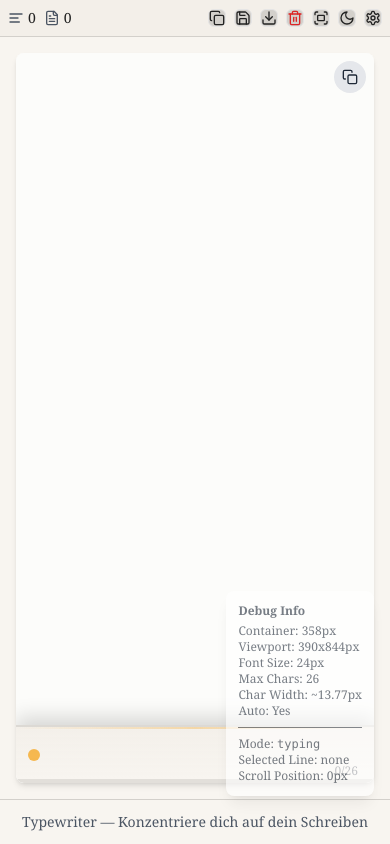
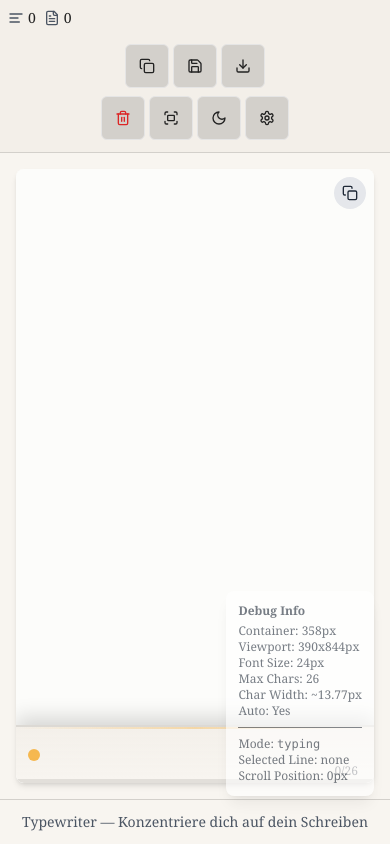
Before and after one commit to ambrecht/typewritter2025, a Next.js app: page / in a window 390 px wide. Built offline with nearby package versions, Linux system fonts and the light colour scheme; no server answers.

Commit message:
Improve mobile layout for control bar

```diff
--- a/components/control-bar.tsx
+++ b/components/control-bar.tsx
@@ -18,6 +18,14 @@ import {
 import { Button } from "@/components/ui/button"
 import { useTypewriterStore } from "@/store/typewriter-store"
 import { useKeyboard } from "@/hooks/use-keyboard"
+
+// Helper to detect touch-capable devices
+function detectTouchDevice() {
+  return (
+    typeof window !== "undefined" &&
+    ("ontouchstart" in window || navigator.maxTouchPoints > 0)
+  )
+}
 
 interface ControlBarProps {
   wordCount: number
@@ -52,6 +60,8 @@ function ControlBar({
   const [copied, setCopied] = useState(false)
   const [isAndroid, setIsAndroid] = useState(false)
   const [isSmallScreen, setIsSmallScreen] = useState(false)
+  const [isTouchDeviceState, setIsTouchDevice] = useState(false)
+  const [isVeryNarrowScreen, setIsVeryNarrowScreen] = useState(false)
 
   // Keyboard-Hook verwenden
   const { hideKeyboard, showKeyboard } = useKeyboard({
@@ -59,14 +69,18 @@ function ControlBar({
     isAndroid,
   })
 
-  // Überprüfen, ob es sich um ein Android-Gerät handelt und Bildschirmgröße überwachen
+  // Geräte- und Bildschirmgrößenerkennung
   useEffect(() => {
     const isAndroidDevice = /Android/.test(navigator.userAgent)
     setIsAndroid(isAndroidDevice)
+    setIsTouchDevice(detectTouchDevice())
 
     const handleResize = () => {
       setIsCompactView(window.innerWidth < 640)
       setIsSmallScreen(window.innerWidth < 768 || isAndroidDevice)
+      setIsVeryNarrowScreen(
+        window.innerWidth < 400 && window.innerHeight > window.innerWidth,
+      )
     }
 
     handleResize()
@@ -177,9 +191,94 @@ function ControlBar({
 
   // Button-Styling
   const buttonSize = isSmallScreen ? "xs" : "sm"
+  const touchSize =
+    isTouchDeviceState || isAndroid || isVeryNarrowScreen
+      ? "min-h-[44px] min-w-[44px]"
+      : ""
   const buttonClass = `${
     darkMode ? "bg-gray-700 hover:bg-gray-600 text-gray-200" : "bg-[#d3d0cb] hover:bg-[#c4c1bc] text-[#222]"
-  } font-serif ${isAndroid ? "min-h-[36px] min-w-[36px]" : ""}`
+  } font-serif ${touchSize}`
+
+  // Button definitions
+  const primaryButtons = [
+    {
+      icon: <Copy className="h-4 w-4" />,
+      label: copied ? "Kopiert!" : "Kopieren",
+      action: copyToClipboard,
+      aria: "Kopieren",
+    },
+    {
+      icon: <Save className={`h-4 w-4 ${isSaving ? "animate-pulse" : ""}`} />,
+      label: isSaving ? "Speichern..." : "Speichern",
+      action: handleSave,
+      disabled: isSaving,
+      aria: "Speichern",
+    },
+    {
+      icon: <Download className={`h-4 w-4 ${isLoading ? "animate-pulse" : ""}`} />,
+      label: isLoading ? "Laden..." : "Laden",
+      action: handleLoad,
+      disabled: isLoading,
+      aria: "Letzte Sitzung laden",
+    },
+  ]
+
+  const secondaryButtons = [
+    {
+      icon: <Trash2 className="h-4 w-4 text-red-600 dark:text-red-400" />,
+      label: "Löschen",
+      action: handleDelete,
+      className: "hover:bg-red-100 dark:hover:bg-red-900",
+      aria: "Alle Zeilen löschen",
+    },
+    {
+      icon: isFullscreen ? <Minimize2 className="h-4 w-4" /> : <Fullscreen className="h-4 w-4" />,
+      label: isFullscreen ? "Vollbild beenden" : "Vollbild",
+      action: () => {
+        toggleFullscreen()
+        setTimeout(() => {
+          refocusInput()
+        }, 300)
+      },
+      aria: isFullscreen ? "Vollbild beenden" : "Vollbild",
+    },
+    {
+      icon: darkMode ? <Sun className="h-4 w-4" /> : <Moon className="h-4 w-4" />,
+      label: darkMode ? "Hellmodus" : "Dunkelmodus",
+      action: toggleDarkMode,
+      aria: darkMode ? "Zum hellen Modus wechseln" : "Zum dunklen Modus wechseln",
+    },
+    {
+      icon: <Settings className="h-4 w-4" />,
+      label: "Einstellungen",
+      action: handleOpenSettings,
+      aria: "Einstellungen",
+    },
+  ]
+
+  const renderButtonGroup = (buttons: any[], showLabels = true) => (
+    <div className={`flex ${isVeryNarrowScreen ? "gap-1" : "gap-2"}`}>
+      {buttons.map((btn, index) => (
+        <Button
+          key={index}
+          variant="outline"
+          size={buttonSize}
+          onClick={(e: React.MouseEvent) => {
+            e.preventDefault()
+            e.stopPropagation()
+            btn.action(e)
+          }}
+          disabled={btn.disabled}
+          className={`${buttonClass} ${btn.className || ""}`}
+          aria-label={btn.aria}
+          title={btn.aria}
+        >
+          {btn.icon}
+          {showLabels && !isSmallScreen && <span className="ml-1">{btn.label}</span>}
+        </Button>
+      ))}
+    </div>
+  )
 
   // Vollbild-Layout für kleine Bildschirme
   if (isFullscreen && isSmallScreen) {
@@ -189,89 +288,8 @@ function ControlBar({
           darkMode ? "bg-gray-800/70 backdrop-blur-sm" : "bg-white/70 backdrop-blur-sm"
         }`}
       >
-        <Button
-          variant="outline"
-          size={buttonSize}
-          onClick={copyToClipboard}
-          className={buttonClass}
-          aria-label="Kopieren"
-          title="Kopieren"
-        >
-          <Copy className="h-4 w-4" />
-        </Button>
-
-        <Button
-          variant="outline"
-          size={buttonSize}
-          onClick={handleSave}
-          disabled={isSaving}
-          className={buttonClass}
-          aria-label="Speichern"
-          title="Speichern"
-        >
-          <Save className={`h-4 w-4 ${isSaving ? "animate-pulse" : ""}`} />
-        </Button>
-
-        <Button
-          variant="outline"
-          size={buttonSize}
-          onClick={handleLoad}
-          disabled={isLoading}
-          className={buttonClass}
-          aria-label="Letzte Sitzung laden"
-          title="Letzte Sitzung laden"
-        >
-          <Download className={`h-4 w-4 ${isLoading ? "animate-pulse" : ""}`} />
-        </Button>
-
-        <Button
-          variant="outline"
-          size={buttonSize}
-          onClick={handleDelete}
-          className={`${buttonClass} hover:bg-red-100 dark:hover:bg-red-900`}
-          aria-label="Alle Zeilen löschen"
-          title="Alle Zeilen löschen"
-        >
-          <Trash2 className="h-4 w-4 text-red-600 dark:text-red-400" />
-        </Button>
-
-        <Button
-          variant="outline"
-          size={buttonSize}
-          onClick={(e) => {
-            e.preventDefault()
-            e.stopPropagation()
-            toggleFullscreen()
-            setTimeout(() => showKeyboard(), 300)
-          }}
-          className={buttonClass}
-          aria-label={isFullscreen ? "Vollbild beenden" : "Vollbild"}
-          title={isFullscreen ? "Vollbild beenden" : "Vollbild"}
-        >
-          {isFullscreen ? <Minimize2 className="h-4 w-4" /> : <Fullscreen className="h-4 w-4" />}
-        </Button>
-
-        <Button
-          variant="outline"
-          size={buttonSize}
-          onClick={toggleDarkMode}
-          className={buttonClass}
-          aria-label={darkMode ? "Zum hellen Modus wechseln" : "Zum dunklen Modus wechseln"}
-          title={darkMode ? "Zum hellen Modus wechseln" : "Zum dunklen Modus wechseln"}
-        >
-          {darkMode ? <Sun className="h-4 w-4" /> : <Moon className="h-4 w-4" />}
-        </Button>
-
-        <Button
-          variant="outline"
-          size={buttonSize}
-          onClick={handleOpenSettings}
-          className={buttonClass}
-          aria-label="Einstellungen"
-          title="Einstellungen"
-        >
-          <Settings className="h-4 w-4" />
-        </Button>
+        {renderButtonGroup(primaryButtons, false)}
+        {renderButtonGroup(secondaryButtons, false)}
       </div>
     )
   }
@@ -279,9 +297,9 @@ function ControlBar({
   // Standard-Layout
   return (
     <div
-      className={`flex flex-wrap gap-2 sm:gap-4 items-center justify-between p-2 sm:p-3 ${
+      className={`flex flex-wrap items-center justify-between p-2 sm:p-3 ${
         darkMode ? "text-gray-200 bg-gray-900" : "text-[#222] bg-[#f3efe9]"
-      } text-sm font-serif`}
+      } text-sm font-serif gap-2`}
     >
       {/* Statistics */}
       <div className="flex items-center gap-2 sm:gap-6">
@@ -296,108 +314,21 @@ function ControlBar({
       </div>
 
       {/* Controls */}
-      <div className="flex items-center gap-2 sm:gap-4">
-        <Button
-          variant="outline"
-          size={buttonSize}
-          onClick={copyToClipboard}
-          className={buttonClass}
-          aria-label="Kopieren"
-          title="Kopieren"
-        >
-          <Copy className="h-4 w-4" />
-          {!isSmallScreen && <span className="ml-1">{copied ? "Kopiert!" : "Kopieren"}</span>}
-        </Button>
-
-        <Button
-          variant="outline"
-          size={buttonSize}
-          onClick={handleSave}
-          disabled={isSaving}
-          className={buttonClass}
-          aria-label="Speichern"
-          title="Speichern"
-        >
-          <Save className={`h-4 w-4 ${isSaving ? "animate-pulse" : ""}`} />
-          {!isSmallScreen && <span className="ml-1">{isSaving ? "Speichern..." : "Speichern"}</span>}
-        </Button>
-
-        <Button
-          variant="outline"
-          size={buttonSize}
-          onClick={handleLoad}
-          disabled={isLoading}
-          className={buttonClass}
-          aria-label="Letzte Sitzung laden"
-          title="Letzte Sitzung laden"
-        >
-          <Download className={`h-4 w-4 ${isLoading ? "animate-pulse" : ""}`} />
-          {!isSmallScreen && <span className="ml-1">{isLoading ? "Laden..." : "Laden"}</span>}
-        </Button>
-
-        <Button
-          variant="outline"
-          size={buttonSize}
-          onClick={handleDelete}
-          className={`${buttonClass} hover:bg-red-100 dark:hover:bg-red-900`}
-          aria-label="Alle Zeilen löschen"
-          title="Alle Zeilen löschen"
-        >
-          <Trash2 className="h-4 w-4 text-red-600 dark:text-red-400" />
-          {!isSmallScreen && <span className="ml-1 text-red-600 dark:text-red-400">Löschen</span>}
-        </Button>
-
-        <Button
-          variant="outline"
-          size={buttonSize}
-          onClick={(e) => {
-            e.preventDefault()
-            e.stopPropagation()
-            toggleFullscreen()
-            setTimeout(() => {
-              refocusInput()
-            }, 300)
-          }}
-          className={buttonClass}
-          aria-label={isFullscreen ? "Vollbild beenden" : "Vollbild"}
-          title={isFullscreen ? "Vollbild beenden" : "Vollbild"}
-        >
-          {isFullscreen ? (
-            <>
-              <Minimize2 className="h-4 w-4" />
-              {!isSmallScreen && <span className="ml-1">Vollbild beenden</span>}
-            </>
-          ) : (
-            <>
-              <Fullscreen className="h-4 w-4" />
-              {!isSmallScreen && <span className="ml-1">Vollbild</span>}
-            </>
-          )}
-        </Button>
-
-        <Button
-          variant="outline"
-          size={buttonSize}
-          onClick={toggleDarkMode}
-          className={buttonClass}
-          aria-label={darkMode ? "Zum hellen Modus wechseln" : "Zum dunklen Modus wechseln"}
-          title={darkMode ? "Zum hellen Modus wechseln" : "Zum dunklen Modus wechseln"}
-        >
-          {darkMode ? <Sun className="h-4 w-4" /> : <Moon className="h-4 w-4" />}
-        </Button>
-
-        <Button
-          variant="outline"
-          size={buttonSize}
-          onClick={handleOpenSettings}
-          className={buttonClass}
-          aria-label="Einstellungen"
-          title="Einstellungen"
-        >
-          <Settings className="h-4 w-4" />
-          {!isSmallScreen && <span className="ml-1">Einstellungen</span>}
-        </Button>
-      </div>
+      {isVeryNarrowScreen ? (
+        <div className="flex flex-col w-full gap-2 mt-2">
+          <div className="flex justify-center gap-2">
+            {renderButtonGroup(primaryButtons, false)}
+          </div>
+          <div className="flex justify-center gap-2 overflow-x-auto pb-1">
+            {renderButtonGroup(secondaryButtons, false)}
+          </div>
+        </div>
+      ) : (
+        <div className="flex flex-wrap items-center gap-2">
+          {renderButtonGroup(primaryButtons)}
+          {renderButtonGroup(secondaryButtons)}
+        </div>
+      )}
     </div>
   )
 }
```
